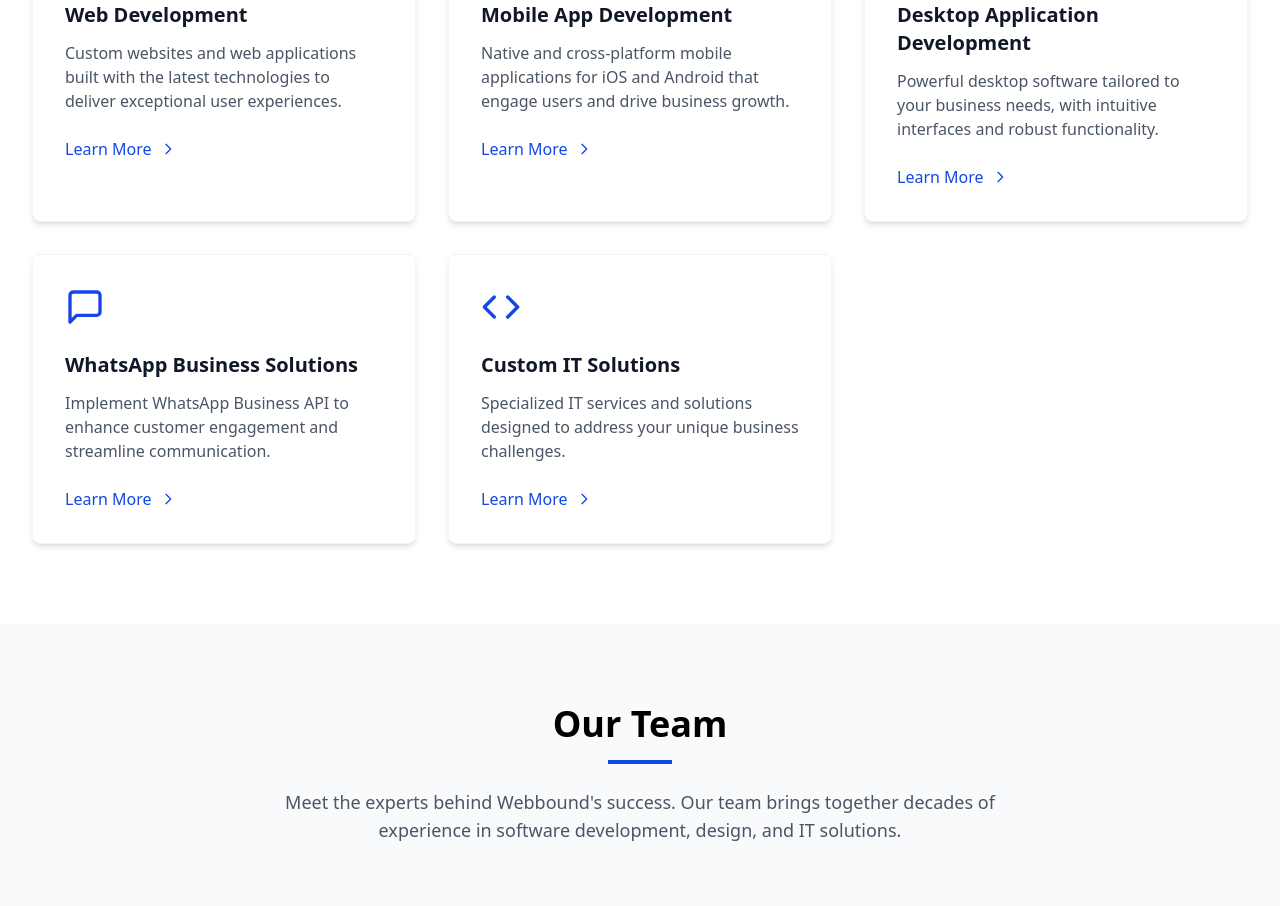
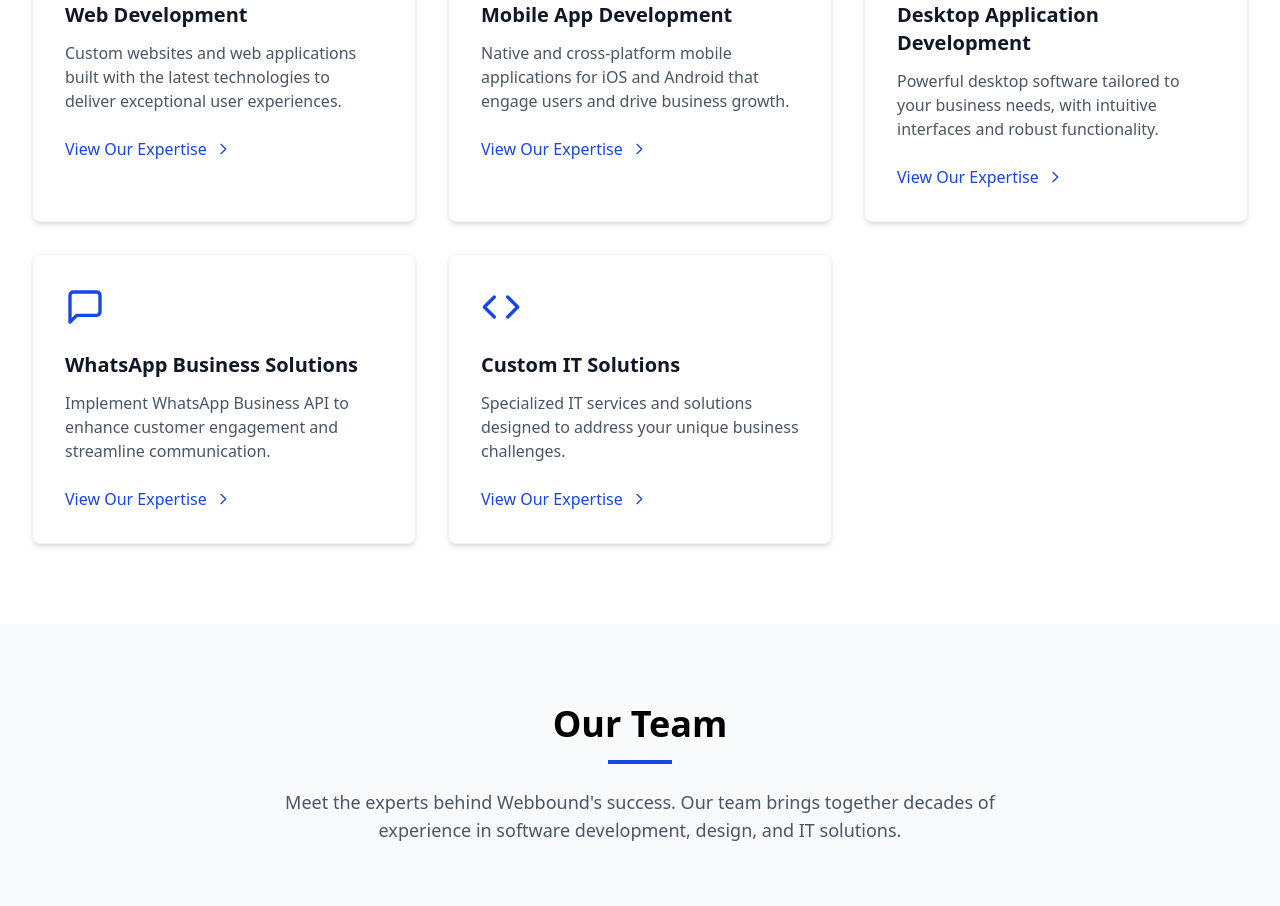
Before and after one commit to vakhariaheet/webbound, a Next.js app: page / in a window 1280 px wide. Shown: the part 1180-2086 px from the top of the page. Built offline with nearby package versions, Linux system fonts and the light colour scheme; no server answers.

Commit message:
Change Service Link Text

```diff
--- a/components/ServiceCard.tsx
+++ b/components/ServiceCard.tsx
@@ -22,7 +22,7 @@ const ServiceCard: React.FC<ServiceCardProps> = ({ title, description, icon, lin
         href={link}
         className="inline-flex items-center text-blue-700 hover:text-blue-800 font-medium transition-colors"
       >
-        Learn More
+        View Our Expertise
         <svg
           className="ml-2 w-4 h-4"
           fill="none"
```
